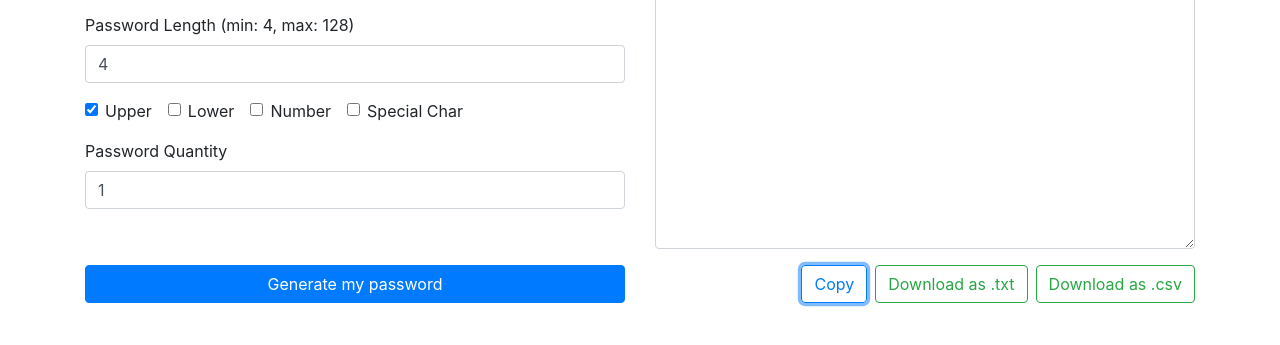
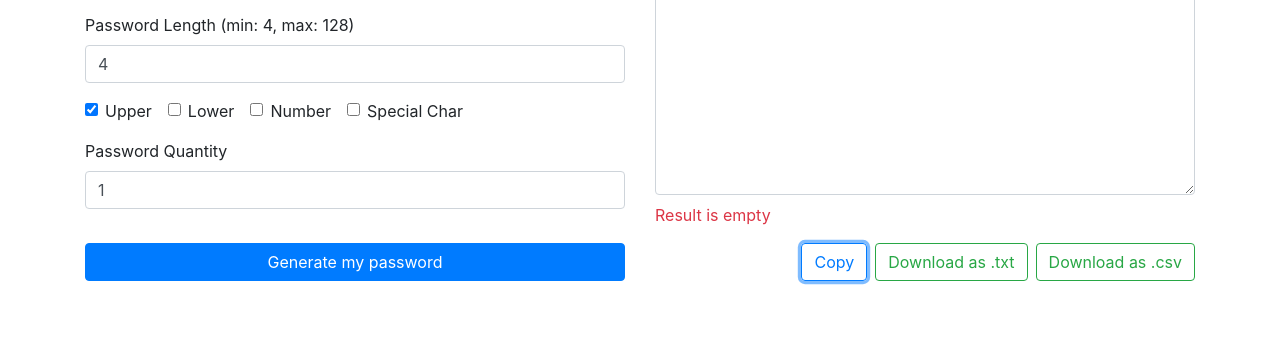
Before and after one commit to alfianandinugraha/genmypass, a website built with webpack: page src/index.html in a window 1280 px wide. Both pictures are taken after a click on the button "Copy". Shown: the part 53-398 px from the top of the page. Built offline with nearby package versions, Linux system fonts and the light colour scheme.

Commit message:
feat(main.js): adding feature to copy and show message

```diff
--- a/src/index.html
+++ b/src/index.html
@@ -98,7 +98,13 @@
             name=""
             id="result-area"
             rows="10"
+            style="height: 200px"
           ></textarea>
+          <div
+            class="text-success mt-2"
+            style="height: 24px"
+            id="message-result-button"
+          ></div>
           <div
             class="d-flex mt-3 ml-auto flex-wrap"
             style="margin-bottom: -0.5rem"
--- a/src/main.js
+++ b/src/main.js
@@ -10,6 +10,22 @@ const form = document.getElementById("form")
 const downloadAsTxtElement = document.getElementById("download-as-txt")
 const downloadAsCsvElement = document.getElementById("download-as-csv")
 const copyElement = document.getElementById('copy')
+
+/**
+ * @param {string} message
+ * @param {"danger"|"success"} type
+ */
+function messageResultButtonHandler(message, type) {
+  const messageResultButtomElement = document.getElementById("message-result-button")
+  messageResultButtomElement.innerHTML = message
+  messageResultButtomElement
+    .className
+    .split(" ")
+    .forEach((item) => {
+      /^text-.*$/.test(item) && messageResultButtomElement.classList.remove(item)
+    })
+  messageResultButtomElement.classList.add(`text-${type}`)
+}
 
 /**
  * @param {Event} e
@@ -66,7 +82,12 @@ function downloadAsCsvHandler() {
 
 function copyPasswordHandler() {
   const resultAreaElement = document.getElementById("result-area")
-  navigator.clipboard.writeText(resultAreaElement.value).then(() => console.log('copied'))
+  if (!resultAreaElement.value) return messageResultButtonHandler("Result is empty", "danger")
+  navigator
+    .clipboard
+    .writeText(resultAreaElement.value)
+    .then(() => messageResultButtonHandler("Copied !", "success"))
+    .catch((err) => messageResultButtonHandler(err.getMessage(), "danger"))
 }
 
 downloadAsTxtElement.addEventListener('click', downloadAsTxtHandler)
```
